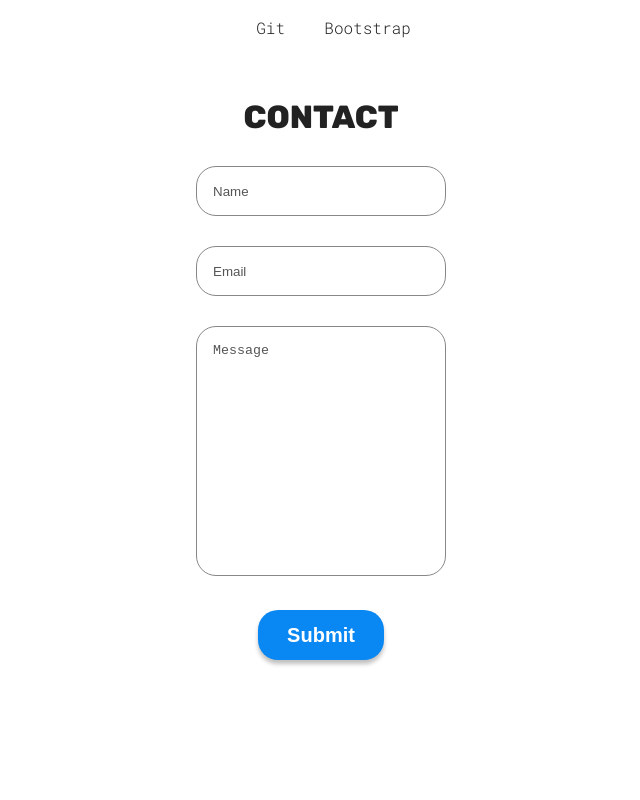
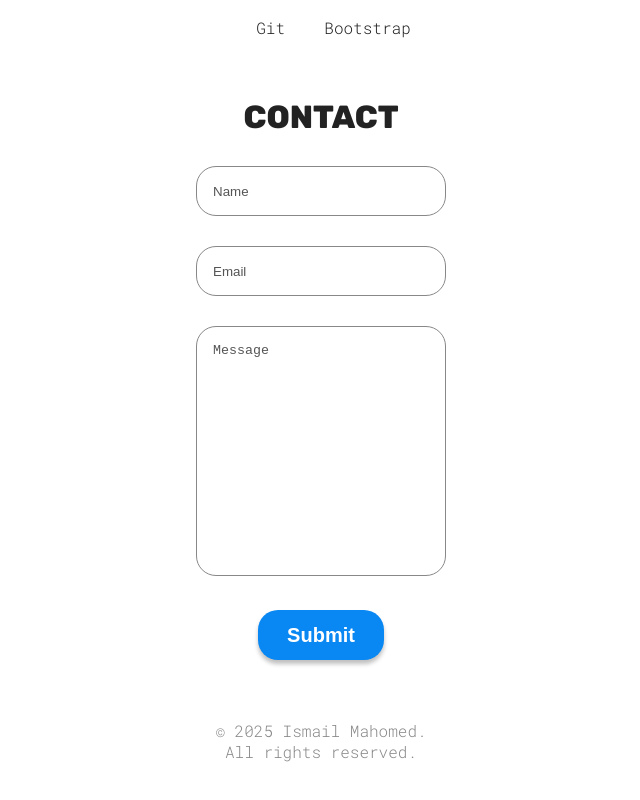
Before and after one commit to CTHartze/profile-portfolio-website, a React (Vite) app: page / in a window 1280 px wide. Shown: the part 2079-2879 px from the top of the page, without its empty margins (319-959 px from the left). Before the commit the page ends 2799 px from the top, so only its background shows below. Built offline with nearby package versions, Linux system fonts and the light colour scheme.

Commit message:
Footer Section added

```diff
--- a/src/App.jsx
+++ b/src/App.jsx
@@ -1,5 +1,6 @@
 import "./App.css";
 import Contact from "./sections/Contact/Contact";
+import Footer from "./sections/Footer/Footer";
 import Hero from "./sections/Hero/Hero";
 import Projects from "./sections/Projects/Projects";
 import Skills from "./sections/Skills/Skills";
@@ -11,6 +12,7 @@
       <Projects />
       <Skills />
       <Contact />
+      <Footer />
     </>
   );
 }
--- /dev/null
+++ b/src/sections/Footer/Footer.jsx
@@ -0,0 +1,14 @@
+import styles from "./FooterStyles.module.css";
+
+function Footer() {
+  return (
+    <section id="footer" className={styles.container}>
+      <p>
+        &copy; 2025 Ismail Mahomed. <br />
+        All rights reserved.
+      </p>
+    </section>
+  );
+}
+
+export default Footer;
--- /dev/null
+++ b/src/sections/Footer/FooterStyles.module.css
@@ -0,0 +1,7 @@
+.container {
+  text-align: center;
+  p {
+    font-size: 16px;
+    color: var(--footer-text-color);
+  }
+}
```
